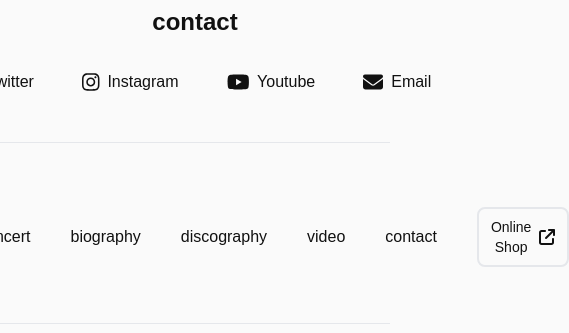
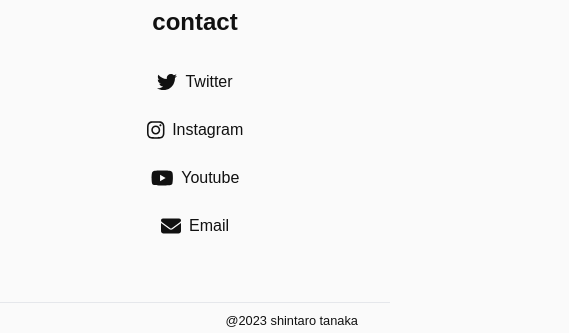
Before and after one commit to ototote-shintaro/my-website, a Next.js app: page / in a window 390 px wide. Shown: the part 2457-2790 px from the top of the page, 569 px wide, since content can reach past the window. Built offline with nearby package versions, Linux system fonts and the light colour scheme; no server answers; the database is empty.

Commit message:
メニューレイアウトの調整

```diff
--- a/src/app/components/ContactList.tsx
+++ b/src/app/components/ContactList.tsx
@@ -30,7 +30,7 @@ const ContactList = () => {
 
 	return (
 		<div>
-			<ul className='flex justify-center gap-12'>
+			<ul className='flex flex-col md:flex-row gap-6 md:justify-center md:gap-12'>
 				{contentList.map((item, index) => (
 					<li key={index}>
 						<Content link={item.link} icon={item.icon} label={item.label} />
--- a/src/app/layout.tsx
+++ b/src/app/layout.tsx
@@ -3,13 +3,6 @@ import { Noto_Serif_JP, Roboto } from 'next/font/google'
 import './globals.css'
 import Footer from './Footer'
 import Header from './Header'
-import HeaderMenu from './components/HeaderMenu'
-
-const robot = Roboto({
-  subsets: ['latin'],
-  weight: '300',
-  preload: false,
-})
 
 const notoSerif = Noto_Serif_JP({
   weight: '200',
@@ -34,7 +27,6 @@ export default function RootLayout({
           <main className='flex-grow'>
             {children}
           </main>
-          <HeaderMenu />
           <Footer />
         </div>
       </body>
--- a/src/app/page.tsx
+++ b/src/app/page.tsx
@@ -5,6 +5,7 @@ import YoutubeContent from './components/YoutubeContent';
 import ArticlesList from './components/ArticlesList';
 import DiscList from './components/DiscList';
 import ContactList from './components/ContactList';
+import HeaderMenu from './components/HeaderMenu';
 
 export default async function Home() {
   const url = `${process.env.NEXT_PUBLIC_API_URL}/api/article/news`
@@ -40,7 +41,10 @@ export default async function Home() {
           <ContactList />
         </div>
       </div>
-      <div className='mt-6 mb-12 border-t'>
+      <div className='hidden md:block mt-6 border-t'>
+        <div className='pt-6'>
+          <HeaderMenu />
+        </div>
       </div>
     </main>
   )
```
